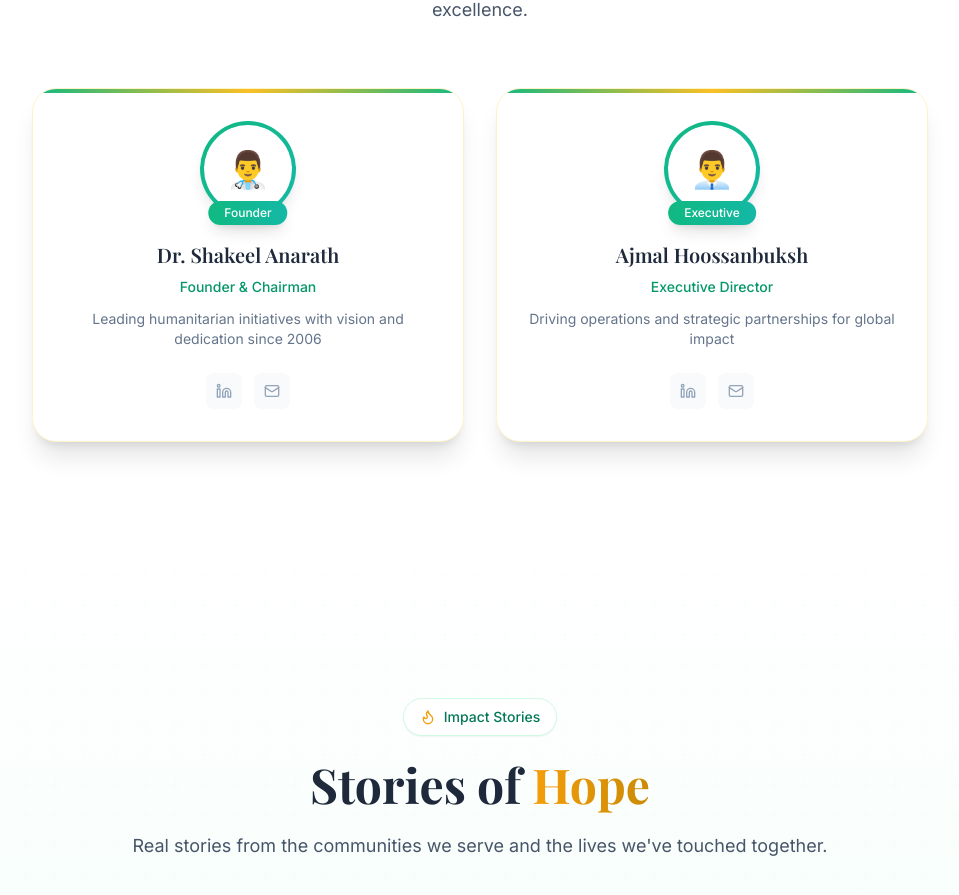
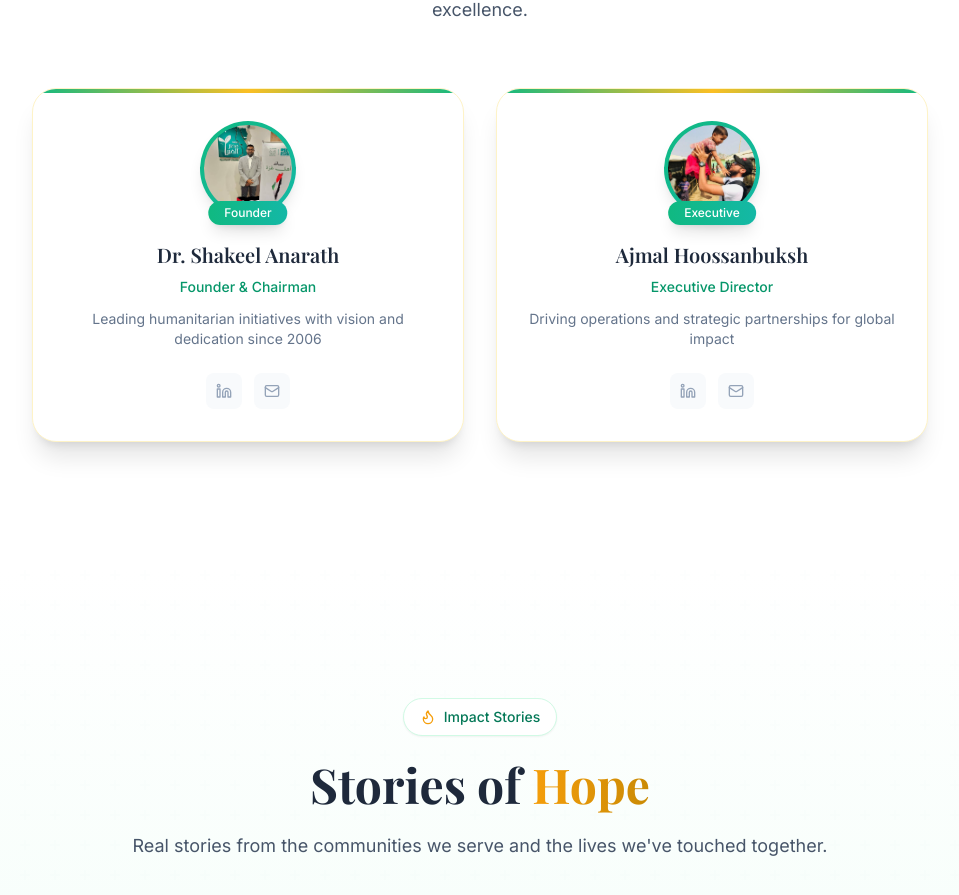
Before and after one commit to Exera-Ltd/alihsaan-web, a React (Vite) app: page / in a window 1280 px wide. Shown: the part 3898-4793 px from the top of the page, without its empty margins (160-1119 px from the left). Built offline with nearby package versions, Linux system fonts and the light colour scheme.

Commit message:
Add team member photos

```diff
--- a/src/App.jsx
+++ b/src/App.jsx
@@ -81,13 +81,13 @@ const CONFIG = {
       name: "Dr. Shakeel Anarath",
       role: "Founder & Chairman",
       description: "Leading humanitarian initiatives with vision and dedication since 2006",
-      emoji: "👨‍⚕️"
+      image: `${BASE_URL}assets/dr-shakeel-anarath.png`
     },
     {
       name: "Ajmal Hoossanbuksh",
       role: "Executive Director",
       description: "Driving operations and strategic partnerships for global impact",
-      emoji: "👨‍💼"
+      image: `${BASE_URL}assets/ajmal-hoossanbuksh.png`
     }
   ],
   navLinks: [
@@ -820,8 +820,16 @@ const TeamSection = () => {
                 {/* Avatar */}
                 <div className="relative mb-4 sm:mb-6">
                   <div className="w-20 h-20 sm:w-24 sm:h-24 mx-auto rounded-full bg-gradient-to-br from-emerald-500 to-teal-500 p-1 shadow-lg">
-                    <div className="w-full h-full rounded-full bg-white flex items-center justify-center">
-                      <span className="text-3xl sm:text-4xl">{member.emoji}</span>
+                    <div className="w-full h-full rounded-full bg-white flex items-center justify-center overflow-hidden">
+                      {member.image ? (
+                        <img
+                          src={member.image}
+                          alt={member.name}
+                          className="w-full h-full object-cover"
+                        />
+                      ) : (
+                        <span className="text-3xl sm:text-4xl">{member.emoji}</span>
+                      )}
                     </div>
                   </div>
                   <div className="absolute -bottom-2 left-1/2 -translate-x-1/2 px-3 sm:px-4 py-1 bg-gradient-to-r from-emerald-500 to-teal-500 rounded-full text-[10px] sm:text-xs text-white font-medium shadow-lg whitespace-nowrap">
```
